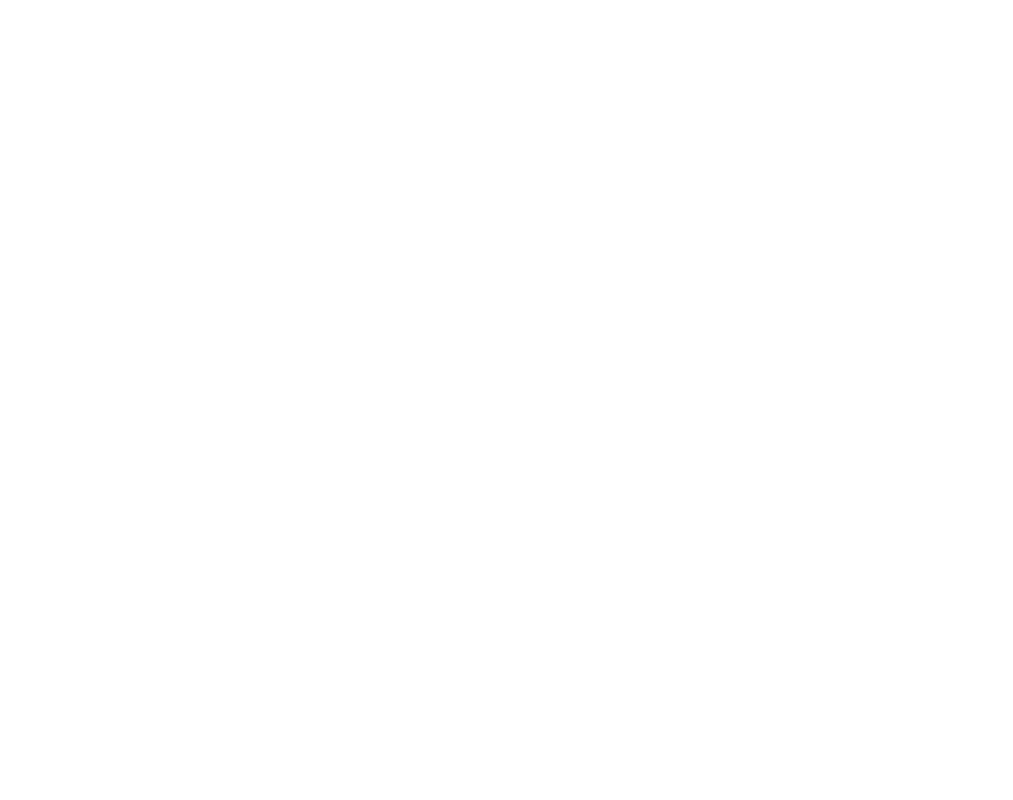
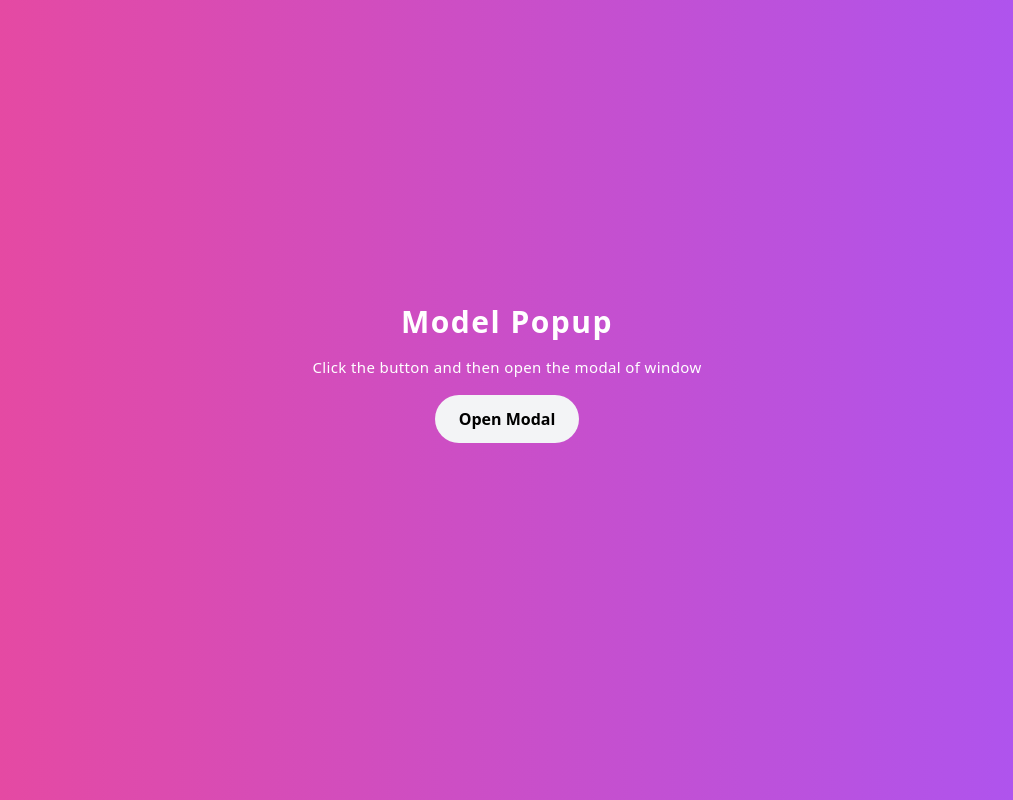
Before and after one commit to hasnainasif0761/Javascript-Modal-Popup, a plain HTML site: page index.html in a window 1280 px wide. Shown: the whole page, without its empty margins (133-1146 px from the left). Drawn offline with nearby package versions, Linux system fonts and the light colour scheme.

Commit message:
2-Updation

```diff
--- a/index.html
+++ b/index.html
@@ -6,7 +6,20 @@
     <title>Javascript Model Popup</title>
     <script src="https://cdn.tailwindcss.com"></script>
 </head>
-<body>
+<body class="flex justify-center items-center h-screen bg-gradient-to-r from-pink-500 to-purple-500">
+    <!-- Page Content -->
+    <div class="w-[400px]  h-1/4 text-center text-white">
+        <h1 class="text-center mt-1 text-3xl font-bold tracking-wider">Model Popup</h1>
+        <p class="mt-4 text-[15px] mb-4 tracking-wide">Click the button and then open the modal of  window</p>
+        <button id="openModal" class="bg-gray-100 px-6 py-3 rounded-full text-black font-semibold hover:bg-white transition ">Open Modal</button>
+    </div>
+
+    <!-- Modal Structure -->
+
+
+
+
+
 
 </body>
 </html>
```
